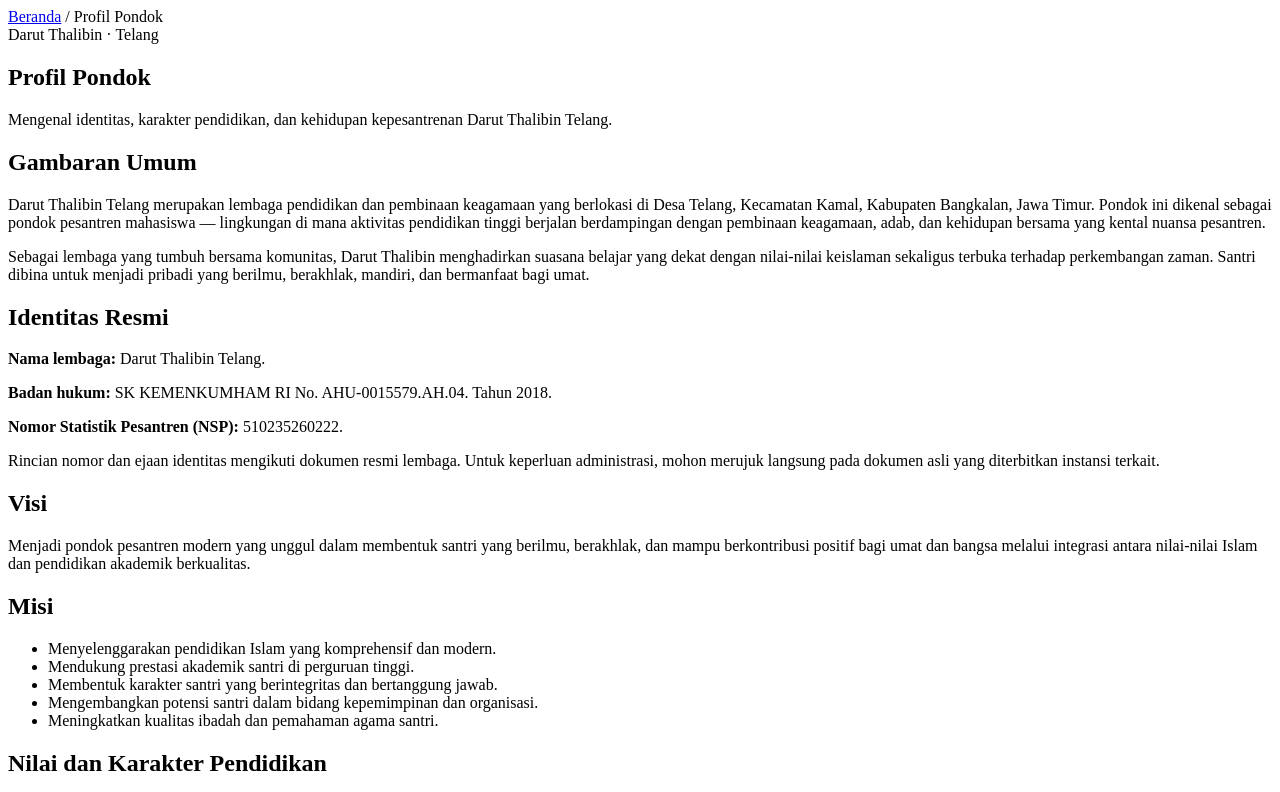
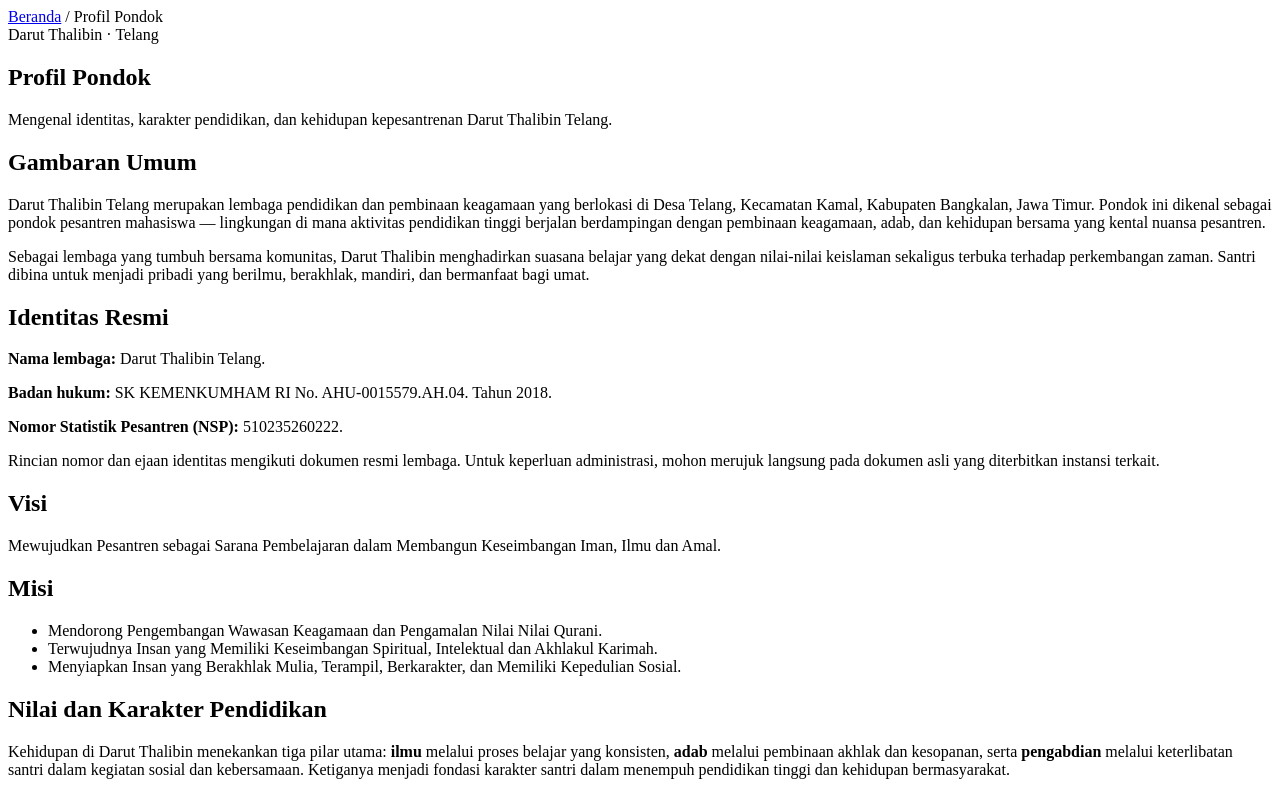
Before and after one commit to ilhamhanif536/ppdt, a website: page src/profil/index.html in a window 1280 px wide. Shown: the top 792 px of the page. Drawn offline with Linux system fonts and the light colour scheme.

Commit message:
update yang bener

```diff
--- a/src/_data/site-data.mjs
+++ b/src/_data/site-data.mjs
@@ -92,7 +92,7 @@ const siteData = {
       anggota: [
         { jabatan: "Devisi SDM & Kurikulum", nama: "Auhadillah Azizi, S.Psi., M.Pi" },
         { jabatan: "Devisi Sarana Prasarana & Pemberdayaan Ekonomi", nama: "Dr. Ulfatun Nahdhiyah" },
-        { jabatan: "Devisi Humas", nama: "Shofiyun Nahdidah, S.Ag., M.H.I" },
+        { jabatan: "Devisi Humas", nama: "Shofiyun Nahdidlah, S.Ag., M.H.I" },
       ],
     },
     {
@@ -102,7 +102,7 @@ const siteData = {
         { jabatan: "Koordinator Pondok Putra", nama: "Muhammad Ridho Alfisyahri" },
         { jabatan: "Kesekretariatan", nama: "Ainul Muzammil" },
         { jabatan: "Keuangan", nama: "Muhammad Hanif" },
-        { jabatan: "Kominfo", nama: "Agus Salin" },
+        { jabatan: "Kominfo", nama: "Agus Salim" },
         { jabatan: "Keamanan", nama: "" },
         { jabatan: "Kebersihan", nama: "" },
         { jabatan: "Humas", nama: "" },
--- a/src/profil/index.html
+++ b/src/profil/index.html
@@ -15,14 +15,12 @@
   <p><strong>Nomor Statistik Pesantren (NSP):</strong> 510235260222.</p>
   <div class="note-box">Rincian nomor dan ejaan identitas mengikuti dokumen resmi lembaga. Untuk keperluan administrasi, mohon merujuk langsung pada dokumen asli yang diterbitkan instansi terkait.</div>
   <h2>Visi</h2>
-  <p>Menjadi pondok pesantren modern yang unggul dalam membentuk santri yang berilmu, berakhlak, dan mampu berkontribusi positif bagi umat dan bangsa melalui integrasi antara nilai-nilai Islam dan pendidikan akademik berkualitas.</p>
+  <p>Mewujudkan Pesantren sebagai Sarana Pembelajaran dalam Membangun Keseimbangan Iman, Ilmu dan Amal.</p>
   <h2>Misi</h2>
   <ul>
-    <li>Menyelenggarakan pendidikan Islam yang komprehensif dan modern.</li>
-    <li>Mendukung prestasi akademik santri di perguruan tinggi.</li>
-    <li>Membentuk karakter santri yang berintegritas dan bertanggung jawab.</li>
-    <li>Mengembangkan potensi santri dalam bidang kepemimpinan dan organisasi.</li>
-    <li>Meningkatkan kualitas ibadah dan pemahaman agama santri.</li>
+    <li>Mendorong Pengembangan Wawasan Keagamaan dan Pengamalan Nilai Nilai Qurani.</li>
+    <li>Terwujudnya Insan yang Memiliki Keseimbangan Spiritual, Intelektual dan Akhlakul Karimah.</li>
+    <li>Menyiapkan Insan yang Berakhlak Mulia, Terampil, Berkarakter, dan Memiliki Kepedulian Sosial.</li>
   </ul>
   <h2>Nilai dan Karakter Pendidikan</h2>
   <p>Kehidupan di Darut Thalibin menekankan tiga pilar utama: <strong>ilmu</strong> melalui proses belajar yang konsisten, <strong>adab</strong> melalui pembinaan akhlak dan kesopanan, serta <strong>pengabdian</strong> melalui keterlibatan santri dalam kegiatan sosial dan kebersamaan. Ketiganya menjadi fondasi karakter santri dalam menempuh pendidikan tinggi dan kehidupan bermasyarakat.</p>
```
Also changed, not shown: dist/organisasi/index.html, dist/profil/index.html.
